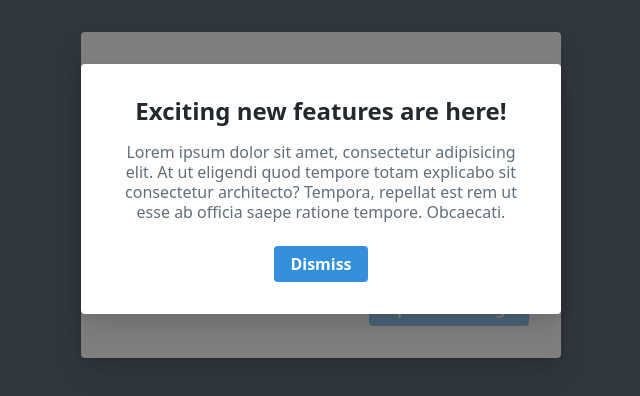
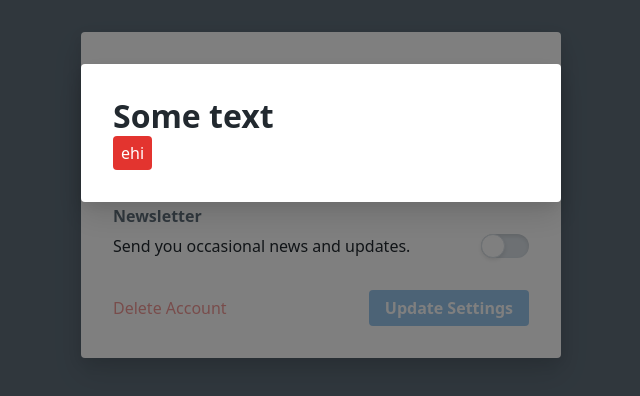
Before and after one commit to aristotele/advanced-vue-component-design, a Vue app: page / in a window 1280 px wide. Shown: the top 396 px of the page, without its empty margins (319-959 px from the left). Built offline with nearby package versions, Linux system fonts and the light colour scheme.

Commit message:
Final refactor, moving portal to parent class

```diff
--- a/src/App.vue
+++ b/src/App.vue
@@ -6,14 +6,15 @@
       </div>
     </div>
 
-    <!-- without v-if this modal will overwrite the confirmDeleteModal declared above inside: user-setting-form > delete-account-button  -->
-    <!-- this approach is usefull when only 1 instance of: modal, dropdown, tooltip should be shown at time -->
-    <portal to="modals" v-if="showAnnouncement">
-      <announcement-modal
-        :show="showAnnouncement"
-        @close="showAnnouncement = false"
-      ></announcement-modal>
-    </portal>
+    <modal-dialog :show="showCustomModal" @close="showCustomModal = false">
+      <h1>Some text</h1>
+      <button class="button bg-red p-2 rounded text-white">ehi</button>
+    </modal-dialog>
+
+    <announcement-modal
+      :show="showAnnouncement"
+      @close="showAnnouncement = false"
+    ></announcement-modal>
 
     <!-- Need to be at the end of the docuemnt, outside, otherwise will inherite opacity -->
     <portal-target name="modals"></portal-target>
@@ -27,14 +28,16 @@
 <script>
 import UserSettingsForm from "./components/UserSettingsForm"
 import AnnouncementModal from "./components/AnnouncementModal"
+import ModalDialog from "./components/ModalDialog"
 
 export default {
-  components: { UserSettingsForm, AnnouncementModal },
+  components: { UserSettingsForm, AnnouncementModal, ModalDialog },
 
   data() {
     return {
       accountId: 7,
-      showAnnouncement: true
+      showAnnouncement: false,
+      showCustomModal: true
     }
   }
 }
--- a/src/components/DeleteAccountButton.vue
+++ b/src/components/DeleteAccountButton.vue
@@ -6,13 +6,11 @@
   >
     Delete Account
 
-    <portal to="modals" v-if="confirmDeleteModalOpen">
-      <confirm-delete-modal
-        :show="confirmDeleteModalOpen"
-        @close="confirmDeleteModalOpen = false"
-        :account-id="accountId"
-      ></confirm-delete-modal>
-    </portal>
+    <confirm-delete-modal
+      :show="confirmDeleteModalOpen"
+      @close="confirmDeleteModalOpen = false"
+      :account-id="accountId"
+    ></confirm-delete-modal>
   </button>
 </template>
 
--- a/src/components/ModalDialog.vue
+++ b/src/components/ModalDialog.vue
@@ -1,9 +1,11 @@
 <template>
-  <div class="modal-backdrop" v-show="show">
-    <div class="modal">
-      <slot></slot>
+  <portal to="modals" v-if="show">
+    <div class="modal-backdrop" v-show="show">
+      <div class="modal">
+        <slot></slot>
+      </div>
     </div>
-  </div>
+  </portal>
 </template>
 
 <script>
```
